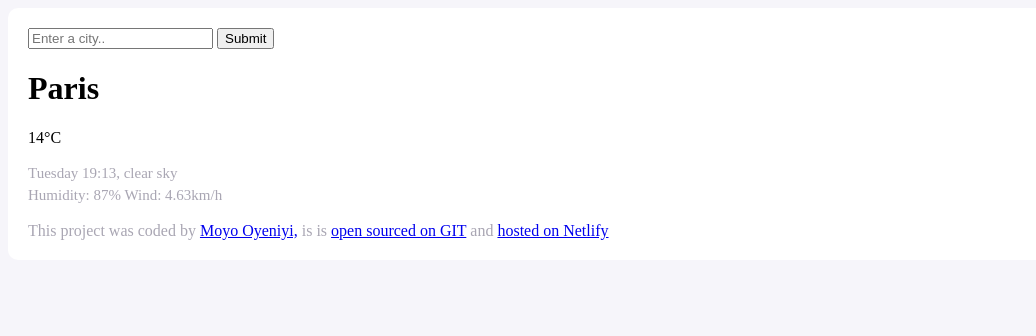
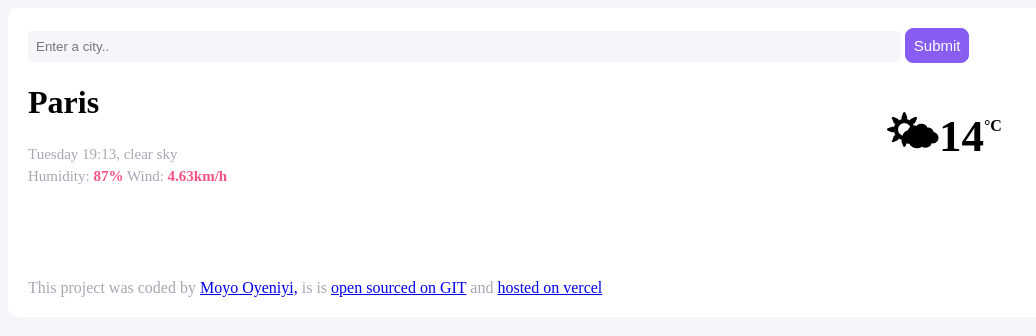
Before and after one commit to moyooyeniyi/Weather-app, a plain HTML site: page index.html in a window 1280 px wide. Shown: the whole page, without its empty margins (0-1036 px from the left). Drawn offline with Linux system fonts and the light colour scheme.

Commit message:
updated classes and IDs for updated CSS

```diff
--- a/index.html
+++ b/index.html
@@ -9,17 +9,21 @@
   <body>
     <div class="container">
       <form>
-        <input type="text" placeholder="Enter a city.." />
-        <input type="submit" placeholder="Search" />
+        <input type="text" placeholder="Enter a city.." id="search-text" />
+        <input type="submit" placeholder="Search" id="search-button" />
       </form>
-      <div>
+      <div >
+
         <h1>Paris</h1>
-        <div><span>14</span>°C</div>
+
         <p>Tuesday 19:13, clear sky <br>
-           Humidity: <span>87%</span> Wind: <span>4.63km/h</span></p>
+           Humidity: <span class="colored-text">87%</span> Wind: <span class="colored-text">4.63km/h</span></p>
+           </div>
+           <div class="temperature"><span class="number">🌤14</span><span class="degree">°C</span></div>
+
       <footer>
         This project was coded by <a href="#">Moyo Oyeniyi,</a> is is <a href="#">open
-           sourced on GIT</a> and <a href="#">hosted on Netlify</a>
+           sourced on GIT</a> and <a href="#">hosted on vercel</a>
       </footer>
 
           </div>
```
